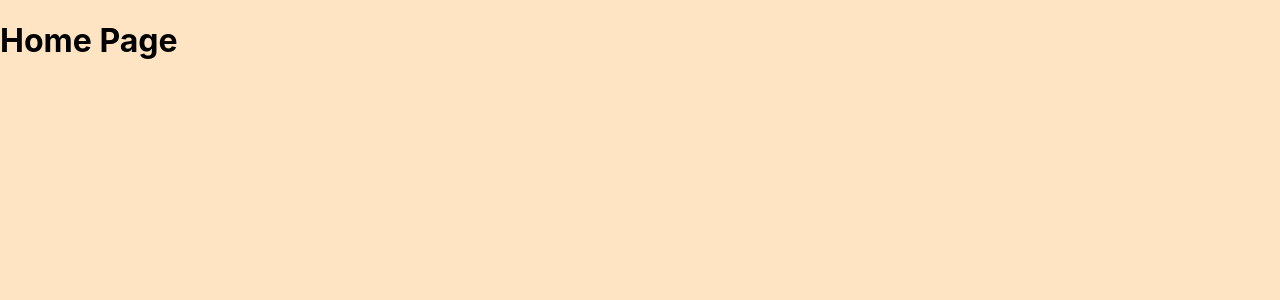
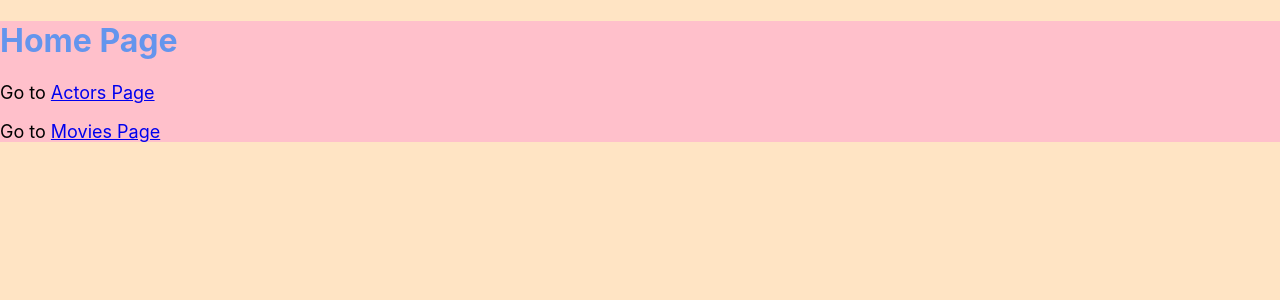
Before and after one commit to apolo1805/movie-app, a React (Create React App) app: page /#/ in a window 1280 px wide. Shown: the top 300 px of the page. Built offline with nearby package versions, Linux system fonts and the light colour scheme.

Commit message:
Fix movies page

```diff
--- a/src/Pages/HomePage/HomePage.css
+++ b/src/Pages/HomePage/HomePage.css
@@ -1,8 +1,12 @@
 
 .p-home {
-    background-color: brown;
+    background-color: pink;
 }
 
 .p-home > h1 {
     color:cornflowerblue;
 }
+
+.p-home > p {
+    font-size: 18px;
+}
--- a/src/Pages/HomePage/HomePage.js
+++ b/src/Pages/HomePage/HomePage.js
@@ -1,10 +1,18 @@
 import React from 'react';
+import { Link } from 'react-router-dom';
+import './HomePage.css';
 
 function HomePage() {
     return (
         <div className="p-home">
             <h1>Home Page</h1>
+            <p>
+                Go to <Link to="/actors">Actors Page</Link><br/>
+            </p>
 
+            <p>
+                Go to <Link to="/movies">Movies Page</Link>
+            </p>
         </div>
     );
 }
--- a/src/Pages/MoviesPage/MoviesPage.css
+++ b/src/Pages/MoviesPage/MoviesPage.css
@@ -1,4 +1,9 @@
 
 .p-movies {
     background-color: blue;
+    padding: 0 30px;
 }
+
+.p-movies > h1 {
+    text-align: center;
+}
--- a/src/Pages/MoviesPage/MoviesPage.js
+++ b/src/Pages/MoviesPage/MoviesPage.js
@@ -1,10 +1,29 @@
+import axios from 'axios';
 import React from 'react';
+import { Button } from 'react-bootstrap';
 import './MoviesPage.css';
 
 function MoviesPage() {
+    const [movies, setMovies] = React.useState([]);
+
+    const apiKey = "ca0fa9f32ca8d7ab8daf415172adb490";
+    const movieImgPrefix = "https://image.tmdb.org/t/p/w200";
+
+
+    React.useEffect(() => {
+        axios.get("https://api.themoviedb.org/3/movie/popular?api_key=" + apiKey).then(response => {setMovies(response.data.results)})}, []);
+
     return (
         <div className="p-movies">
-            <h3>Movies Page</h3>
+            <Button onClick={router.history}>Back</Button>
+            <h1>Movies Page</h1>
+            {
+                movies.map(movie =>
+                    <>
+                        <h3>{movie.title}</h3>
+                        <img src={movieImgPrefix + movie["poster_path"]}/>
+                    </>)
+            }
         </div>
     );
 }
```
